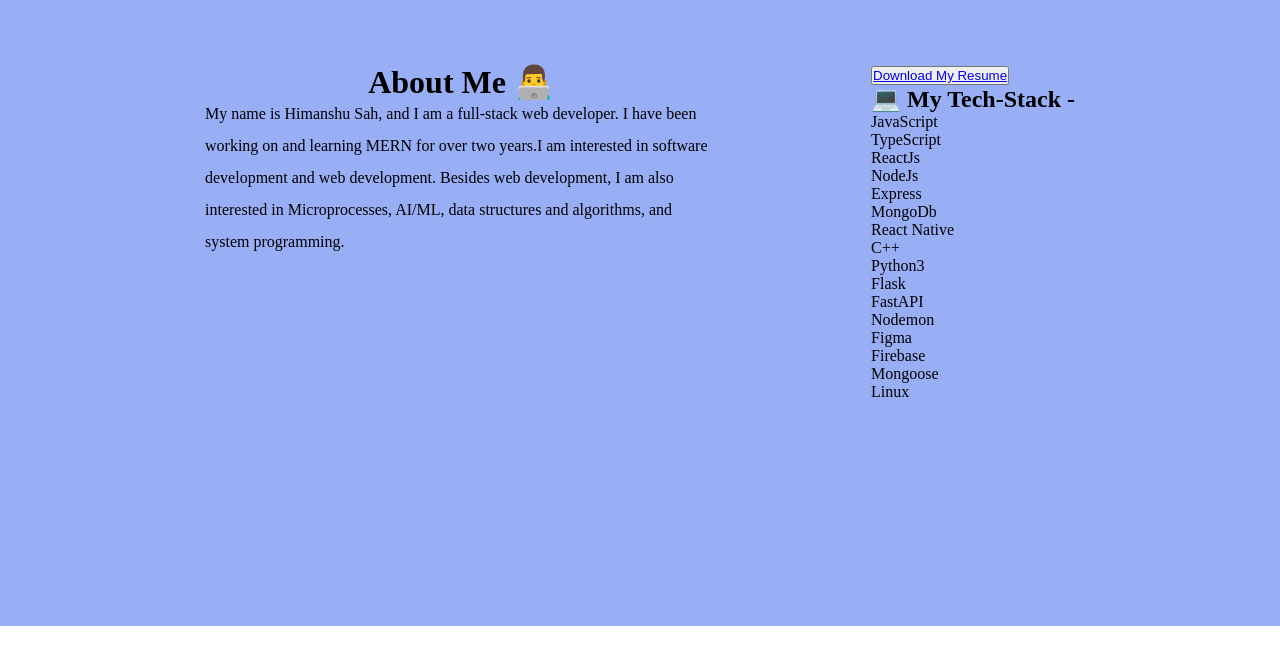
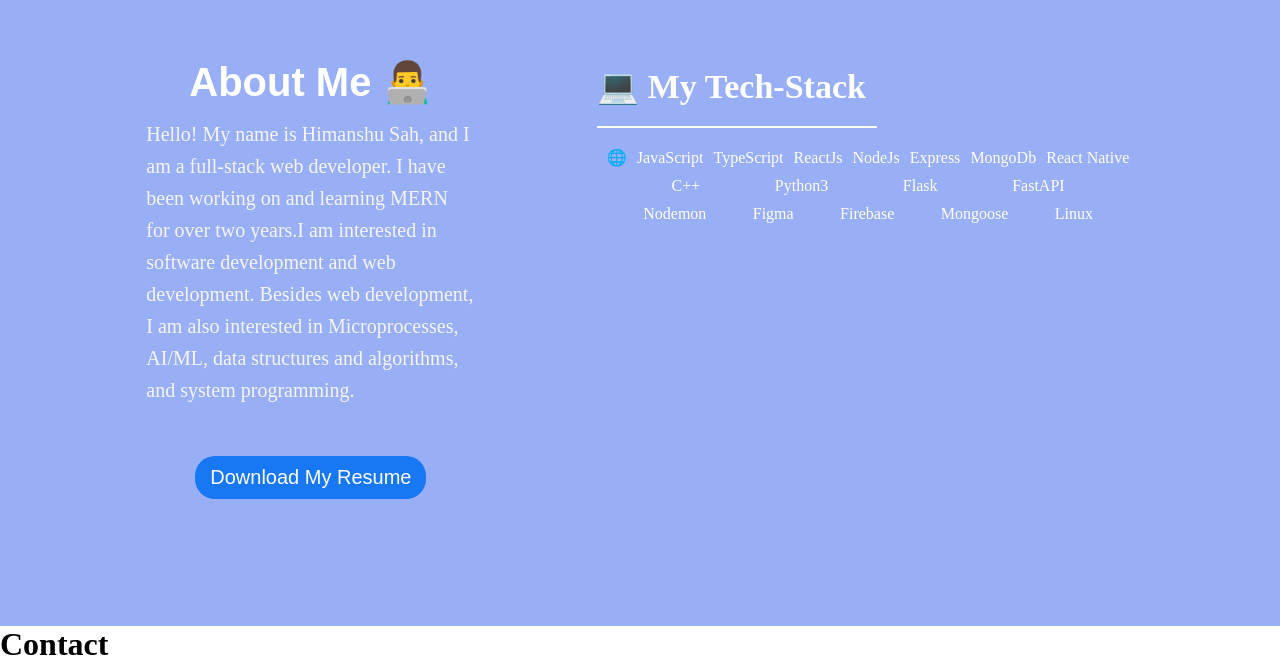
Before and after one commit to Sahhimanshu7/PWR, a React (Vite) app in the folder client/: page / in a window 1280 px wide. Shown: the part 974-1637 px from the top of the page. Before the commit the page ends 1600 px from the top, so only its background shows below. Built offline with nearby package versions, Linux system fonts and the light colour scheme.

Commit message:
About completed

```diff
--- a/client/src/App.jsx
+++ b/client/src/App.jsx
@@ -5,17 +5,19 @@ import { MenuProvider } from "./contexts/MenuContext.jsx";
 
 import Main from "./components/home/Main.jsx";
 import About from "./components/about/About.jsx";
+import Contact from "./components/contact/contact.jsx";
 
 function App() {
-  return (
-    <ThemeProvider>
-        <MenuProvider>
-          <Header />
-          <Main />
-          <About />
-        </MenuProvider>
-    </ThemeProvider>
-  )
+    return (
+        <ThemeProvider>
+            <MenuProvider>
+                <Header/>
+                <Main/>
+                <About/>
+                <Contact/>
+            </MenuProvider>
+        </ThemeProvider>
+    );
 }
 
 export default App
--- a/client/src/assets/about/about.css
+++ b/client/src/assets/about/about.css
@@ -50,5 +50,75 @@
   line-height: 2em;
 }
 .left-side h1{
+  font-size: 40px;
+  color: white;
+  margin-bottom: 20px;
+  font-family: Arial, Helvetica, sans-serif;
+}
 
+.left-side p{
+  color: whitesmoke;
+  width: 90%;
+  margin-bottom: 50px;
+  font-size: 20px;
 }
+
+.download-resume{
+  padding: 10px 15px;
+  background-color: #1877f2;
+  border: none;
+  border-radius: 20px;
+  box-shadow: #833AB4;
+  cursor: pointer;
+}
+.download-resume a{
+  text-decoration: none;
+  font-size: 20px;
+  color: white;
+}
+
+.right-side{
+  width: 90%;
+  display: flex;
+  flex-direction: column;
+  align-items: center;
+}
+
+.line{
+  height: 1px;
+  width: 280px;
+  border: 0.5px solid white;
+  margin: 20px 0;
+}
+
+.skills-list h2{
+  color: white;
+  font-size: 34px;
+}
+
+.stack-1{
+  width: 120%;
+  display: flex;
+  align-items: center;
+  justify-content: space-evenly;
+  color: white;
+  margin: 10px 0;
+}
+
+.stack-2{
+  width: 120%;
+  display: flex;
+  align-items: center;
+  justify-content: space-evenly;
+  color: white;
+  margin: 10px 0;
+}
+
+.stack-3{
+  width: 120%;
+  display: flex;
+  align-items: center;
+  justify-content: space-evenly;
+  color: white;
+  margin: 10px 0;
+}
--- a/client/src/components/about/About.jsx
+++ b/client/src/components/about/About.jsx
@@ -21,29 +21,29 @@ function About() {
         <div className="left-side">
           <h1>About Me 👨‍💻 </h1>
           <p className="paragraph">
-            My name is Himanshu Sah, and I am a full-stack web
+            Hello! My name is Himanshu Sah, and I am a full-stack web
             developer. I have been working on and learning MERN
             for over two years.I am interested in software
             development and web development. Besides web development,
             I am also interested in Microprocesses, AI/ML, data
             structures and algorithms, and system programming.
           </p>
+          <button className="download-resume">
+            <a href="../../../public/himanshu-sah-resume.docx"> Download My Resume </a>
+          </button>
         </div>
 
         <div className="right-side">
-          <button className="download-resume">
-            <a href="../../../public/himanshu-sah-resume.docx"> Download My Resume </a>
-          </button>
           <div className="skills-list">
             <h2>
               💻
-              My Tech-Stack -
+              My Tech-Stack
             </h2>
             <div className='line'></div>
             <div className="tech-stack">
               <div className='stacks'>
               <div className='stack-1'>
-
+                🌐
                   <p>JavaScript</p>
                   <p>TypeScript</p>
                   <p>ReactJs</p>
--- /dev/null
+++ b/client/src/components/contact/contact.jsx
@@ -0,0 +1,7 @@
+function Contact () {
+    return (
+        <h1>Contact</h1>
+    );
+}
+
+export default Contact
```
